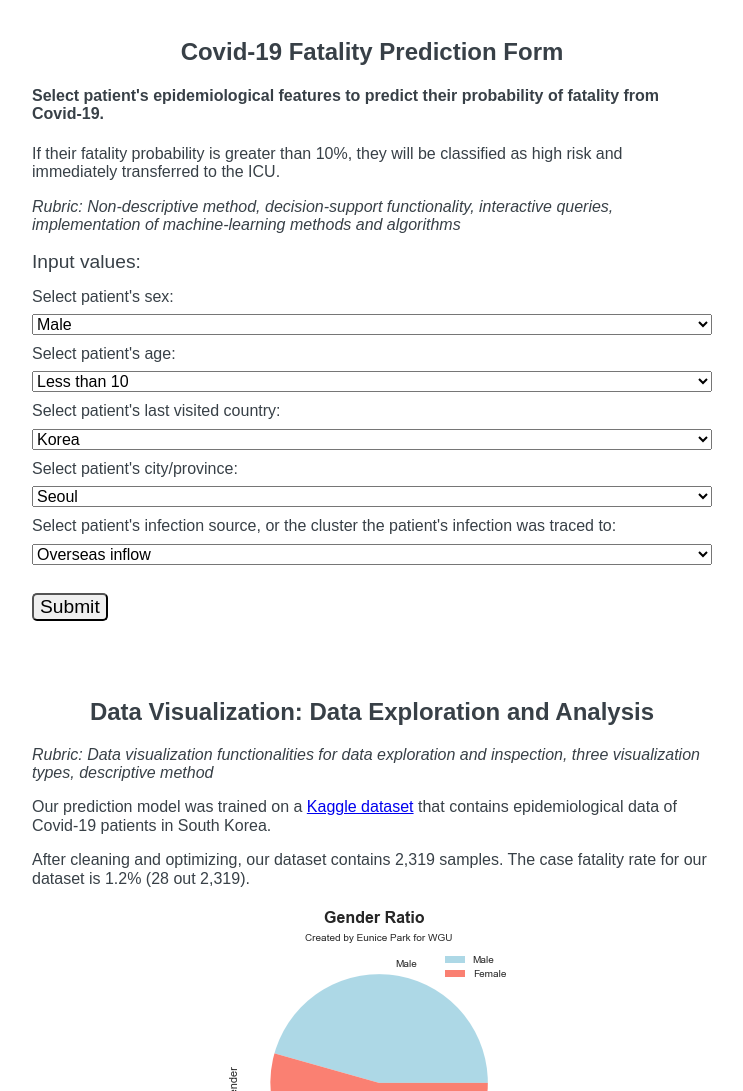
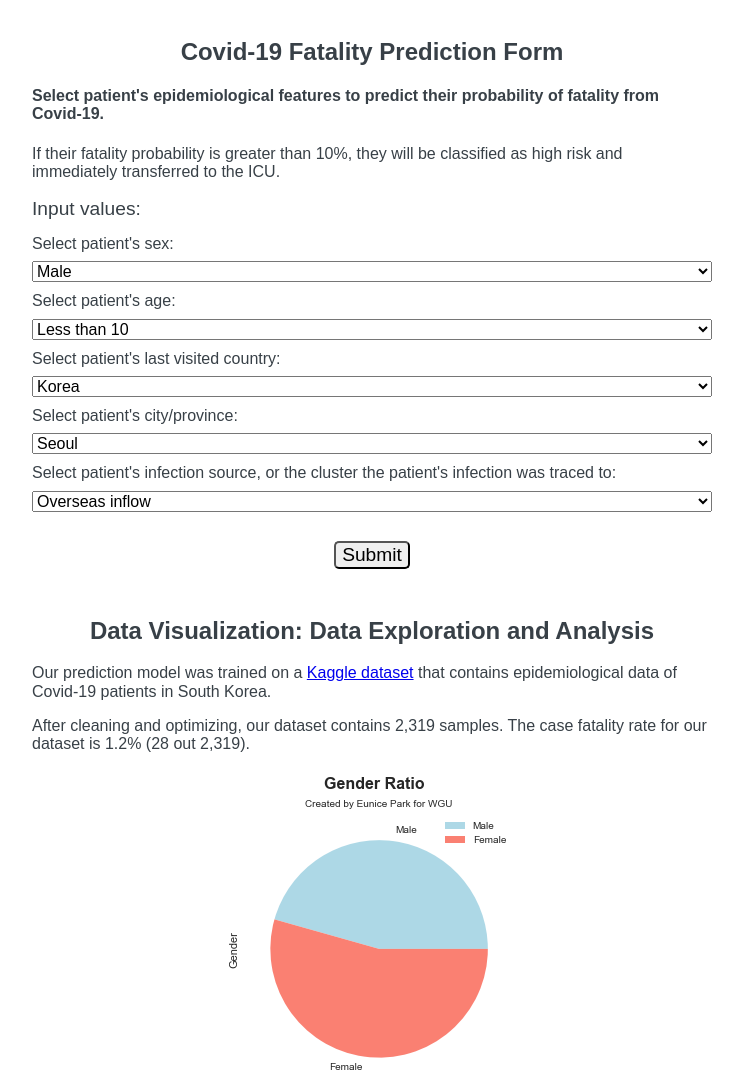
Before and after one commit to eunicode/ml-ds-covid, a Flask app: page / in a window 1280 px wide. Shown: the part 135-1226 px from the top of the page, without its empty margins (268-1011 px from the left). Run offline with Flask 2, Linux system fonts and the light colour scheme; parts of the project's set-up code (start-up, migrations or seed data) failed here and were passed over.

Commit message:
Update README

```diff
--- a/app.py
+++ b/app.py
@@ -87,7 +87,7 @@ with open(f"model/gs_logistic_regression_model_1.pkl", "rb") as f:
 # rb = read binary
 # loaded_model = pickle.load(open("model/gs_logistic_regression_model_1.pkl", "rb"))
 
-# Make an app instance. `Flask` is a class
+# Make an app instance. `flask` is imported library. `Flask` is a class
 app = flask.Flask(__name__, template_folder="templates")
 # __name__ is a magic variable. Use whatever the current namespace is
 # `templates` - Flask automatically looks for this folder
--- a/static/css/main.css
+++ b/static/css/main.css
@@ -49,8 +49,9 @@ legend {
 }
 
 input[type="submit"] {
+  display: block;
   border-radius: 5px;
-  margin: 1.5em auto 1.5em auto;
+  margin: 1.5em auto;
   font-size: 1.2em;
 }
 
--- a/templates/main.html
+++ b/templates/main.html
@@ -17,9 +17,9 @@
     <h4>Select patient's epidemiological features to predict their probability of fatality from Covid-19. </h4>
     <p>If their fatality probability is greater than 10%, they will be classified as high risk and immediately
       transferred to the ICU.</p>
-    <p class="rubric">Rubric: Non-descriptive method, decision-support functionality, interactive queries,
+    <!-- <p class="rubric">Rubric: Non-descriptive method, decision-support functionality, interactive queries,
       implementation of
-      machine-learning methods and algorithms</p>
+      machine-learning methods and algorithms</p> -->
 
     <form action="{{ url_for('main') }}" method="POST">
       <legend>Input values:</legend>
@@ -145,9 +145,9 @@
 
   <section>
     <h2>Data Visualization: Data Exploration and Analysis</h2>
-    <p class="rubric">Rubric: Data visualization functionalities for data exploration and inspection, three
+    <!-- <p class="rubric">Rubric: Data visualization functionalities for data exploration and inspection, three
       visualization types,
-      descriptive method</p>
+      descriptive method</p> -->
     <p>Our prediction model was trained on a <a href="https://www.kaggle.com/kimjihoo/coronavirusdataset">Kaggle
         dataset</a> that contains epidemiological data of Covid-19 patients in South Korea.</p>
     <p>After cleaning and optimizing, our dataset contains 2,319 samples. The case fatality rate for our dataset is
```
Also changed, not shown: zdump/notes.js (+14 -0 lines), README.md, static/img/manual-1.png (added).
